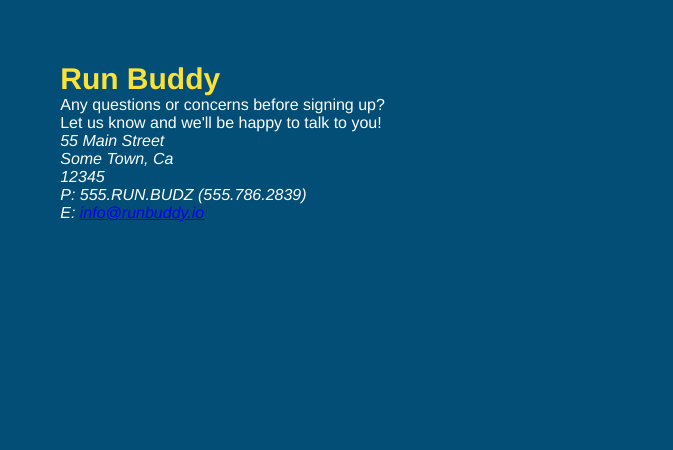
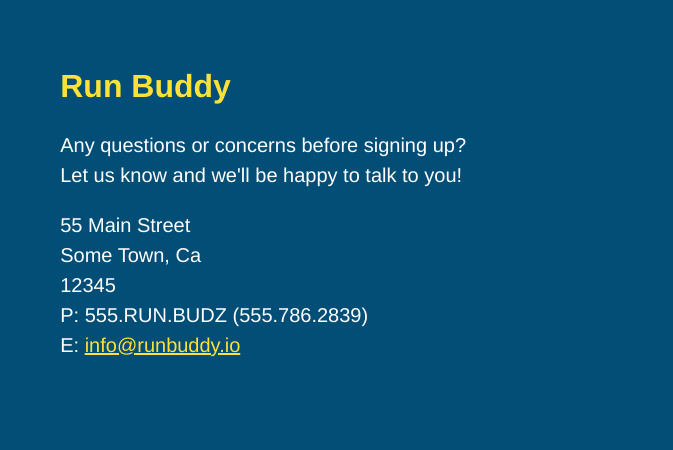
Before and after one commit to dannyramirezgd/run-buddy, a plain HTML site: page index.html in a window 1280 px wide. Shown: the part 4157-4607 px from the top of the page, 607-1280 px from the left. Drawn offline with Linux system fonts and the light colour scheme.

Commit message:
landing page complete

```diff
--- a/assets/css/style.css
+++ b/assets/css/style.css
@@ -208,7 +208,20 @@ section h3{
     text-align: left;
     margin: 30px 0 0 60px;
     color: white;
+    line-height: 1.5;
+    padding-bottom: 20px;
+    font-style: normal;
 }
 .contact h3 {
     color:#fce138;
+    font-size: 32px;
 }
+.contact-info p, .contact-info address {
+    margin: 20px 0;
+    line-height: 1.5;
+    font-size: 20px;
+    font-style: normal;
+}
+.contact-info a{
+    color:#fce138;
+}
```
